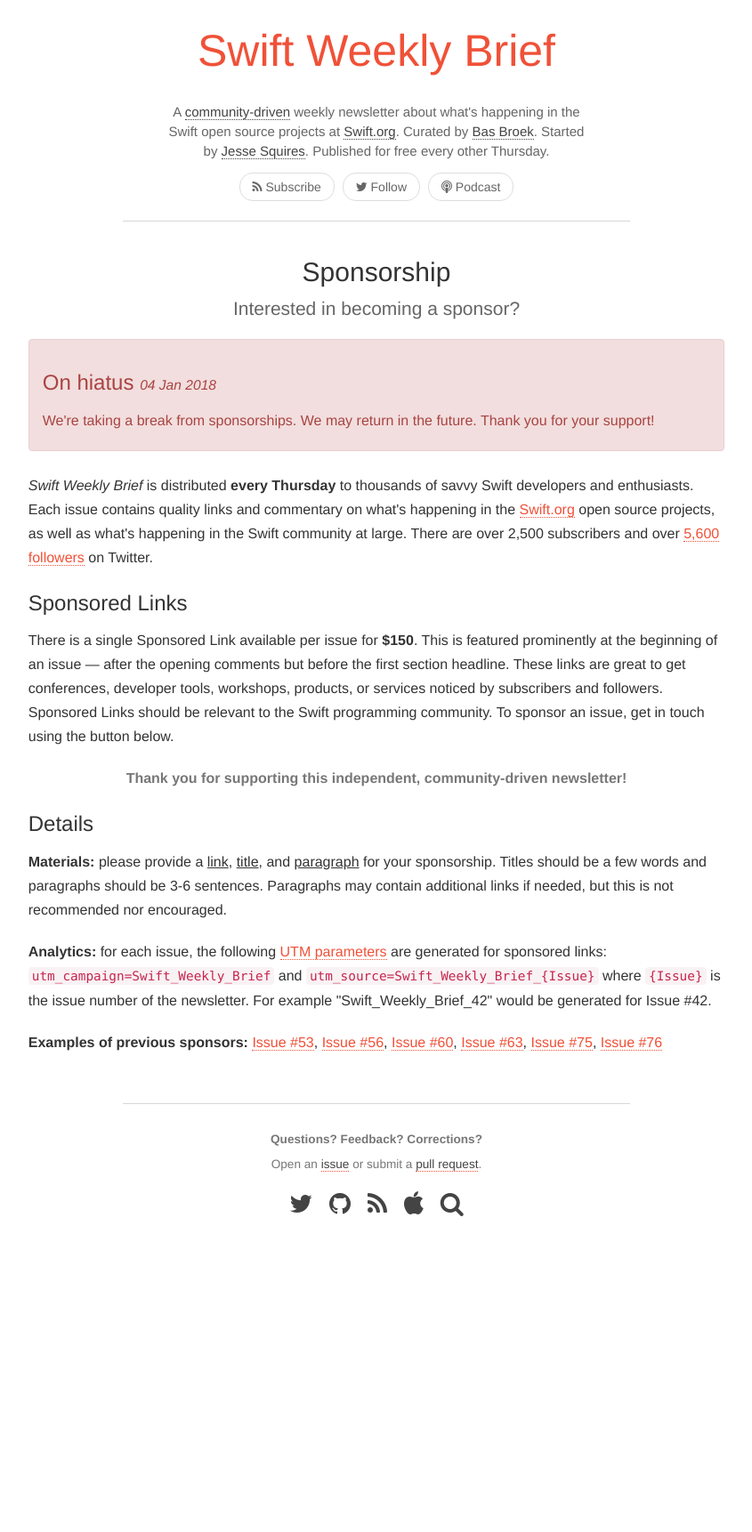
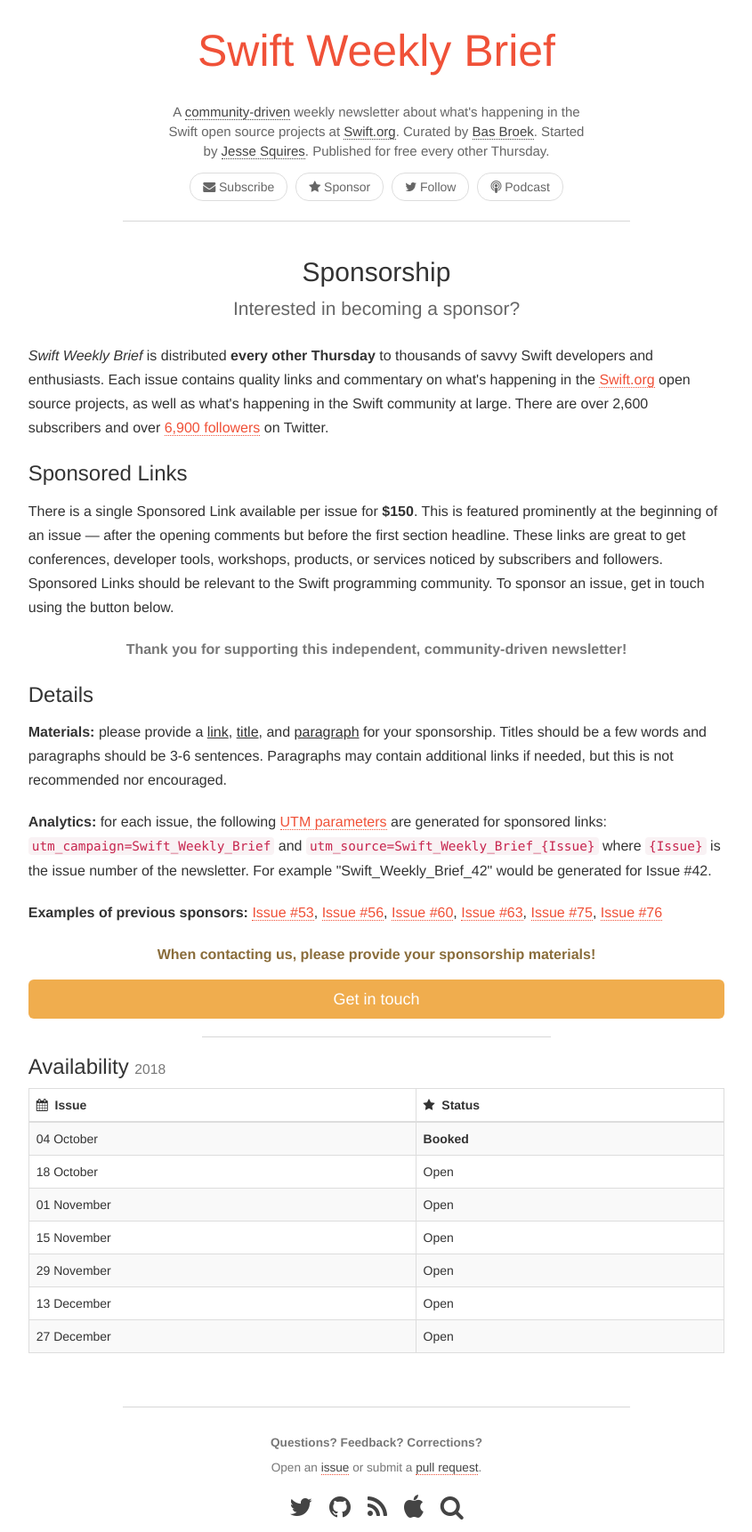
Before and after one commit to SwiftWeekly/swiftweekly.github.io, a Jekyll site: the page built from sponsorship.md, in a window 1280 px wide. Shown: the whole page at 89% size, without its empty margins (217-1062 px from the left). Built offline with Jekyll 4.4.1, drawn with Linux system fonts in a browser that asks for light colours; before the commit the page ends 1381 px from its top, so only the background shows below that.

Commit message:
Setup sponsorships (#412)
* Initial draft to setup sponsorship again

* Readd subscribe and sponsorship links in header

* Update sponsorship.md

* Update subscribe.html

* Add contact method

* Add availability for 2018

```diff
--- a/_includes/subscribe.html
+++ b/_includes/subscribe.html
@@ -3,7 +3,8 @@
    <div class="col-sm-6 col-sm-offset-3 col-md-6 col-md-offset-3">
       <nav>
          <ul class="pager">
-            <li><a href="{{ site.links.rss }}" title="Subscribe via RSS"><i class="fa fa-rss" aria-hidden="true"></i> Subscribe</a></li>
+         	<li><a href="/subscribe" title="Subscribe via Email"><i class="fa fa-envelope" aria-hidden="true"></i> Subscribe</a></li>
+            <li><a href="/sponsorship" title="Become a sponsor"><i class="fa fa-star" aria-hidden="true"></i> Sponsor</a></li>
             <li><a href="{{ site.links.twitter }}" title="Follow us on Twitter"><i class="fa fa-twitter" aria-hidden="true"></i> Follow</a></li>
             <li><a href="https://spec.fm/podcasts/swift-unwrapped" title="Swift Unwrapped"><i class="fa fa-podcast" aria-hidden="true"></i> Podcast</a></li>
          </ul>
--- a/sponsorship.md
+++ b/sponsorship.md
@@ -9,16 +9,11 @@
 <h2 class="text-center">{{ page.title }}</h2>
 <p class="lead text-center">Interested in becoming a sponsor?</p>
 
-<div class="alert alert-danger" role="alert">
-    <h3>On hiatus <small class="text-danger"><i>04 Jan 2018</i></small></h3>
-    <p>We're taking a break from sponsorships. We may return in the future. Thank you for your support!</p>
-</div>
-
 <p>
-<i>Swift Weekly Brief</i> is distributed <b>every Thursday</b> to thousands of savvy Swift developers and enthusiasts.
+<i>Swift Weekly Brief</i> is distributed <b>every other Thursday</b> to thousands of savvy Swift developers and enthusiasts.
 Each issue contains quality links and commentary on what's happening in the <a href="https://swift.org">Swift.org</a> open source projects,
 as well as what's happening in the Swift community at large.
-There are over 2,500 subscribers and over <a href="{{ site.links.twitter }}">5,600 followers</a> on Twitter.
+There are over 2,600 subscribers and over <a href="{{ site.links.twitter }}">6,900 followers</a> on Twitter.
 </p>
 
 <h3>Sponsored Links</h3>
@@ -53,5 +48,27 @@
 <a href="/issue-76/">Issue #76</a>
 </p>
 
+<p class="text-warning text-center">
+<b>When contacting us, please provide your sponsorship materials!</b>
+</p>
+
+<a class="btn btn-warning btn-lg center" href="mailto:bas@basbroek.nl?subject=Swift Weekly Brief Sponsorship">Get in touch</a>
+
+<hr/>
+
+<h3>Availability <small>2018</small></h3>
+<div class="table-responsive" markdown="1">
+| <i class="fa fa-calendar" aria-hidden="true"></i>&nbsp; Issue | <i class="fa fa-star" aria-hidden="true"></i>&nbsp; Status |
+|:-|:-|
+| 04 October | **Booked** |
+| 18 October | Open |
+| 01 November | Open |
+| 15 November | Open |
+| 29 November | Open |
+| 13 December | Open |
+| 27 December | Open |
+{: class="table table-striped table-bordered"}
+</div>
+
 </div> <!-- col -->
 </div> <!-- row -->
```
Also changed, not shown: subscribe.html (+1 -9 lines), 1 other file.
